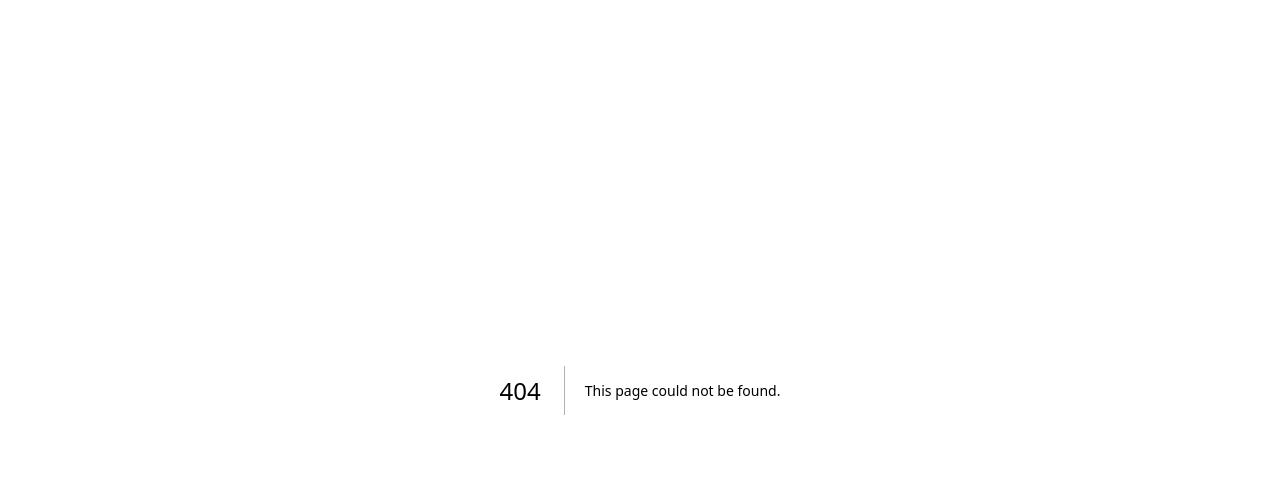
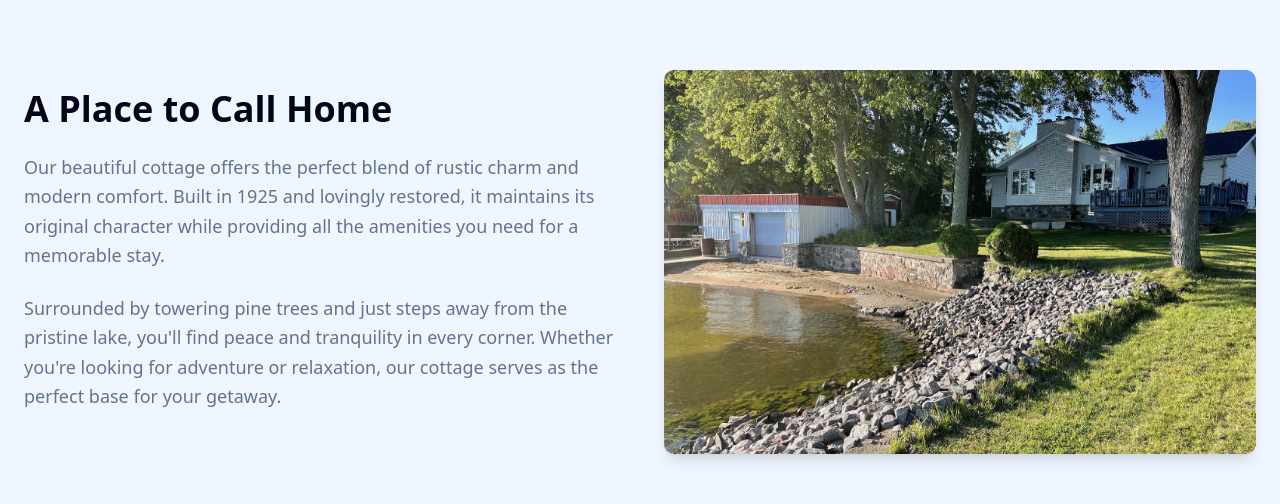
Before and after one commit to LandonSer/lakehouse, a Next.js app in the folder lakehouse/: page /about in a window 1280 px wide. Before the commit this address had no page. Shown: the part 155-659 px from the top of the page. Built offline with nearby package versions, Linux system fonts and the light colour scheme.

Commit message:
about page progress

```diff
--- /dev/null
+++ b/lakehouse/src/app/about/page.tsx
@@ -0,0 +1,39 @@
+import Image from 'next/image';
+import { mockAboutText } from "../../../data/mock-data";
+import { mockHeaderImg } from "../../../data/mock-data";
+
+export default function About() {
+    return (
+        <section className="py-20 bg-blue-50">
+                <div className="container mx-auto px-6">
+                    <div className="grid lg:grid-cols-2 gap-12 items-center">
+                        <div>
+                            <h2 className="text-4xl font-bold text-foreground mb-6">
+                                {mockAboutText[0].text}
+                            </h2>
+                            <p className="text-lg text-muted-foreground mb-6 leading-relaxed">
+                                {mockAboutText[1].text}
+                            </p>
+                            <p className="text-lg text-muted-foreground mb-6 leading-relaxed">
+                                {mockAboutText[2].text}
+                            </p>
+                        </div>
+                        <div className="relative rounded-lg shadow-lg max-w-[630px] h-96 overflow-hidden">
+                            <Image
+                                src={mockHeaderImg[0].url}
+                                alt="About Image"
+                                fill
+                                className="object-cover"
+                            />
+                        </div>
+                    </div>
+
+                </div>
+
+                <div className="max-w-4xl mx-auto">
+                <h3 className="text-2xl font-semibold text-foreground mb-8 text-center">
+                </h3>
+                </div>
+            </section>
+    );
+}
--- a/lakehouse/src/components/hero.tsx
+++ b/lakehouse/src/components/hero.tsx
@@ -6,7 +6,7 @@ export default function Hero(props: any) {
             <Image
                 src = {props.heroValues.heroImg}
                 alt = "Lakehouse Hero Image"
-                fill = {true}
+                fill
             />
 
             <div className="absolute inset-0 bg-gradient-to-t from-black/70 via-black/45 to-transparent z-0" />
```
